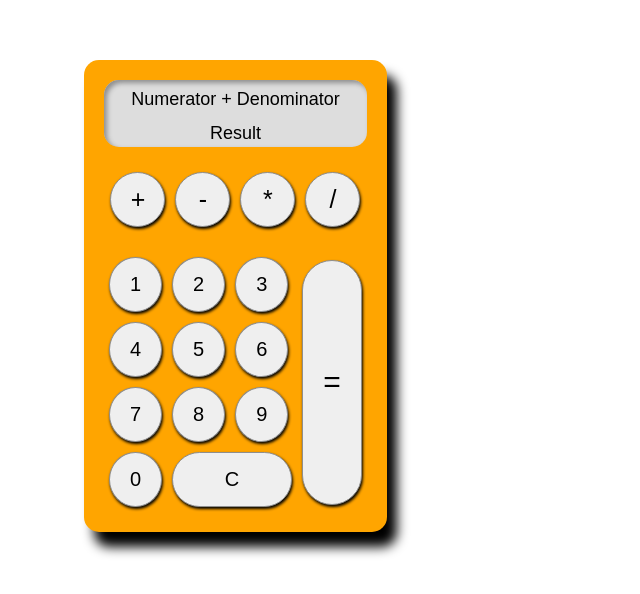
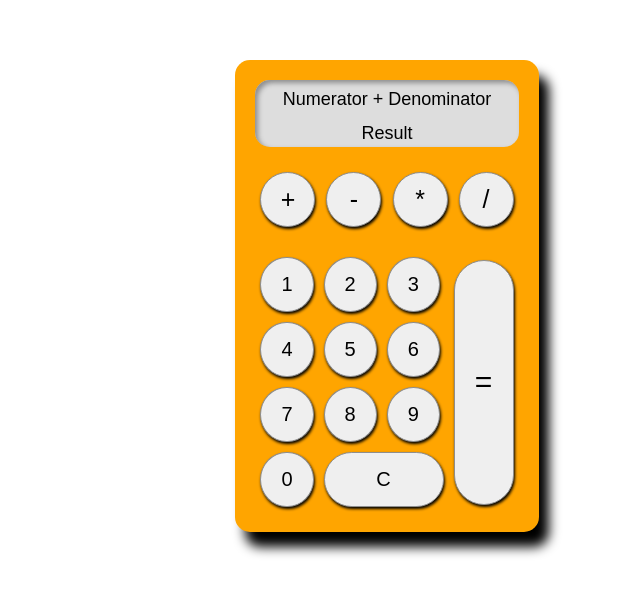
Before and after one commit to Arianna-Salvini/calculator, a Vue app in the folder calculator_frontend/frontend/: page / in a window 1280 px wide. Shown: the part 104-698 px from the top of the page, without its empty margins (253-893 px from the left). Built offline with nearby package versions, Linux system fonts and the light colour scheme.

Commit message:
Fix Centering

```diff
--- a/calculator_frontend/frontend/src/App.vue
+++ b/calculator_frontend/frontend/src/App.vue
@@ -132,7 +132,6 @@ export default {
 
   display: flex;
   flex-direction: column;
-  align-items: center;
 }
 
 .display {
--- a/calculator_frontend/frontend/src/assets/main.css
+++ b/calculator_frontend/frontend/src/assets/main.css
@@ -2,9 +2,12 @@
 
 #app {
   max-width: 1280px;
-  margin: 0 auto;
+  margin: auto;
   padding: 2rem;
   font-weight: normal;
+
+  display: flex;
+  justify-content: center;
 }
 
 a,
@@ -28,8 +31,6 @@ a,
   }
 
   #app {
-    display: grid;
-    grid-template-columns: 1fr 1fr;
     padding: 0 2rem;
   }
 }
```
